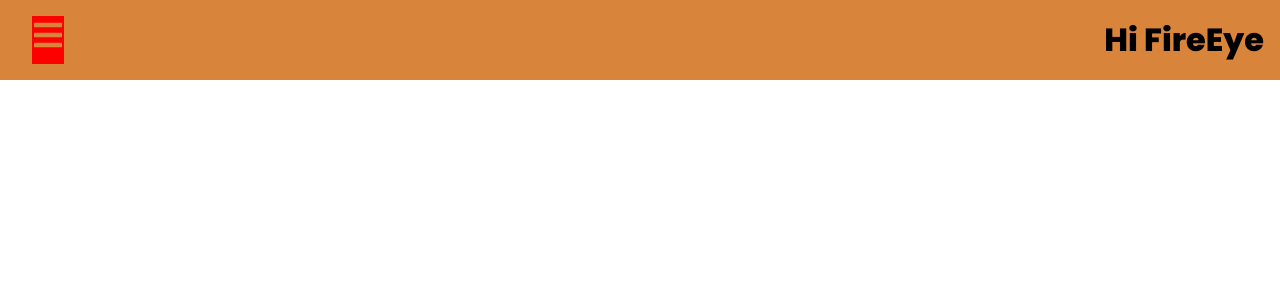
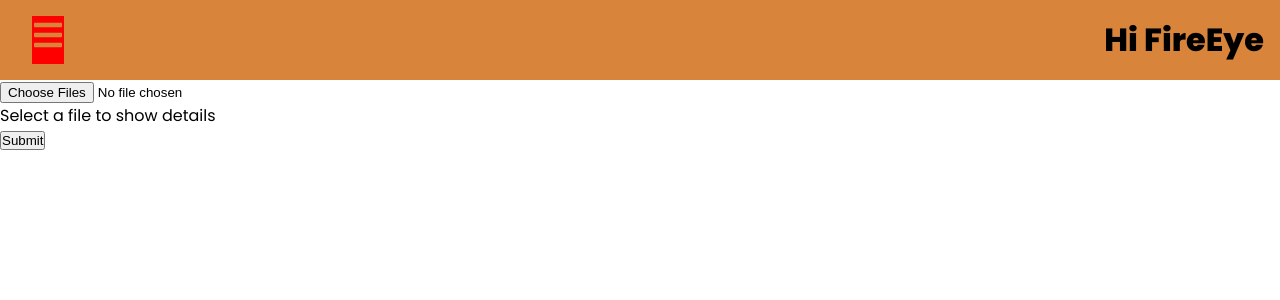
Before and after one commit to briantwene/Team-Project-Fire-Eye, a React (Create React App) app in the folder client/: page /upload in a window 1280 px wide. Shown: the top 300 px of the page. Built offline with nearby package versions, Linux system fonts and the light colour scheme.

Commit message:
sum merge

```diff
--- a/client/src/App.js
+++ b/client/src/App.js
@@ -32,6 +32,8 @@ function App() {
         <Route path="/" exact element={<Home />} />
         <Route path="/explorer" element={<Explorer directory={directory} />} />
         <Route path="/gallery" element={<Gallery />} />
+
+        <Route path="/upload" element={<Upload />} />
         <Route path="/settings" element={<Setting />} />
         <Route path="/logout" element={<Logout />} />
       </Routes>
--- a/client/src/pages/Upload.js
+++ b/client/src/pages/Upload.js
@@ -1,64 +1,59 @@
 // import { response } from "express";
-import React, {useState} from "react";
+import React, { useState } from "react";
+import { files } from "../components/foldertree";
 
 function Upload() {
   const [selectedFile, setSelectedFile] = useState();
   const [isFilePicked, setIsFilePicked] = useState(false);
 
+  const changeHandler = (event) => {
+    setSelectedFile(event.target.files);
+    console.log(event.target.files);
+    setIsFilePicked(true);
+  };
 
-  const changeHandler = (event) =>{
-    setSelectedFile(event.target.files[0]);
-    setIsFilePicked(true);
+  const handleSUbmission = () => {
+    const formData = new FormData();
+
+    for (let i = 0; i < selectedFile.length; i++) {
+      formData.append(`File[${i}]`, selectedFile[i]);
     }
+    // formData.append('File', selectedFile);
 
-  const handleSUbmission = () =>{
-    const formData = new FormData();
-    formData.append('File', selectedFile);
-
-    fetch(
-      'https://freeimage.host/api/1/upload?key=<App.js>',
-      {
-        method: 'POST',
+    fetch("/nas/upload", {
+      method: "POST",
       body: formData,
-      }
-    )
-
+    })
       .then((response) => response.json())
-      .then((result) =>{
-        console.log('Success:', result);
-      })
+      .then((result) => {
+        console.log("Success:", result);
+      });
 
     // .catch((error)) => {
     //   console.error('Error:', error);
     // }
-
   };
 
   return (
     <div>
-      <input type="file" name="file" onChange={changeHandler} />
-      {isFilePicked ?(
+      {/* <form method="post" enctype="multipart/form-data"> */}
+      <input type="file" name="files" onChange={changeHandler} multiple />
+      {/* </form> */}
+      {isFilePicked ? (
         <div>
           <p>Filename: {selectedFile.name}</p>
           <p>Filetype: {selectedFile.type}</p>
           <p>Size in bytes: {selectedFile.size}</p>
 
-            <p>
-              lastModifiedDate: {' '}
-              {selectedFile.lastModifiedDate.toLocaleDateString()}
-            </p>
-
+          <p>lastModifiedDate: {selectedFile.lastModifiedDate}</p>
         </div>
-      ):(
+      ) : (
         <p>Select a file to show details</p>
-      )
-
-    }
+      )}
       <div>
         <button onClick={handleSUbmission}>Submit</button>
       </div>
     </div>
-
   );
 }
 
```
Lines whose indentation alone changed are shown as unchanged.
